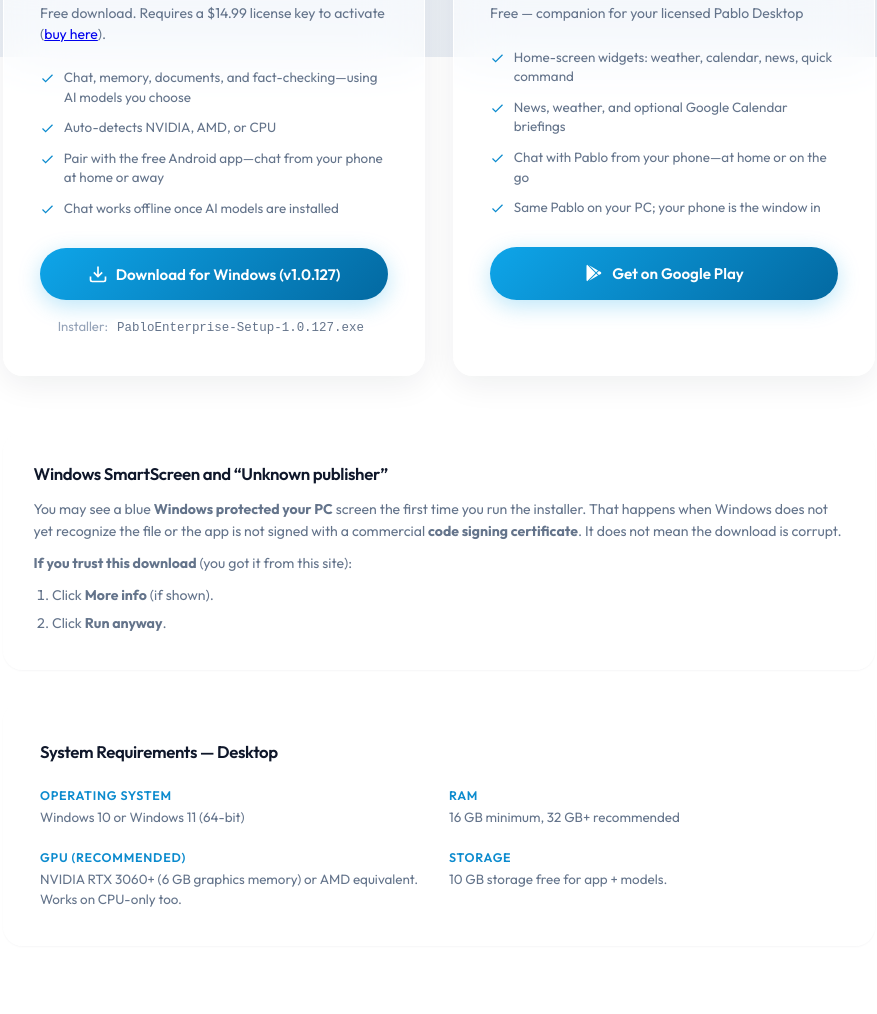
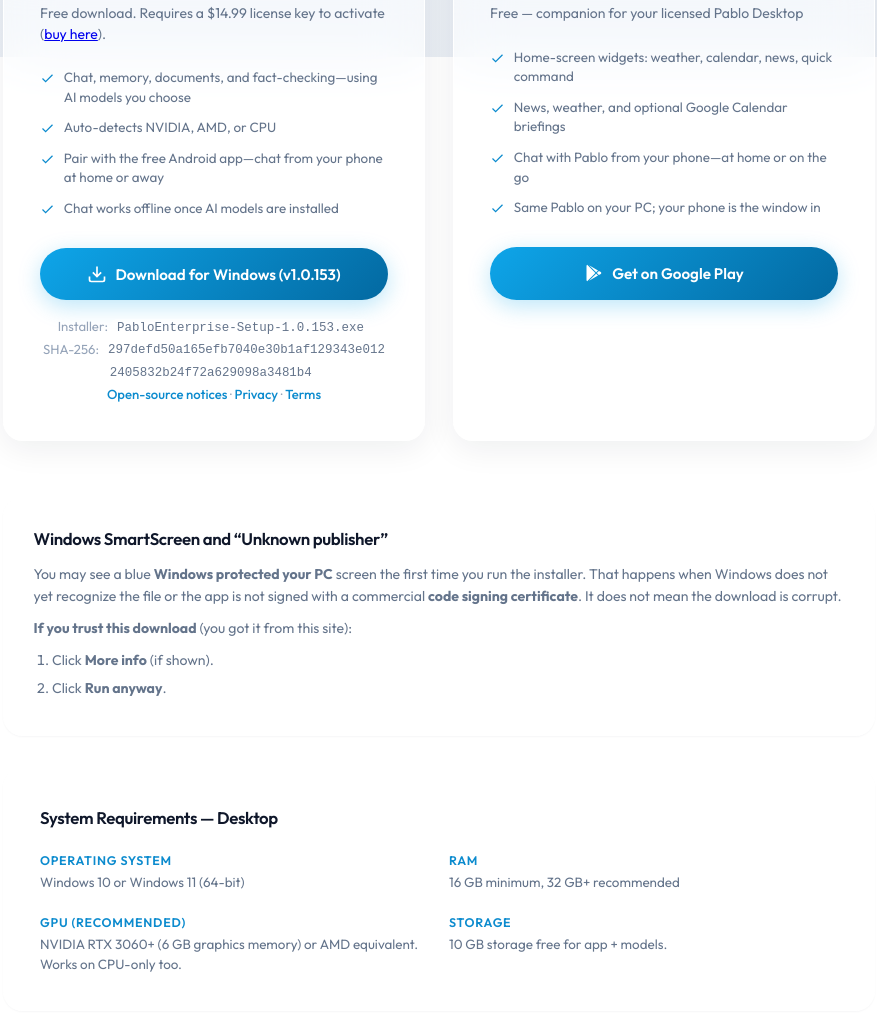
Before and after one commit to SkrimpFisher-spec/pabloofflineai.github.io, a plain HTML site: page downloadpage.html in a window 1280 px wide. Shown: the part 743-1757 px from the top of the page, without its empty margins (201-1078 px from the left). Drawn offline with Linux system fonts and the light colour scheme.

Commit message:
Point the download page at Pablo Desktop 1.0.153.

```diff
--- a/downloadpage.html
+++ b/downloadpage.html
@@ -3,15 +3,15 @@
 <head>
     <meta charset="UTF-8">
     <meta name="viewport" content="width=device-width, initial-scale=1.0">
-    <title>Download Pablo Offline AI — Windows v1.0.127 + Android</title>
-    <meta name="description" content="Download Pablo Desktop v1.0.127 for Windows (free installer). AI chat on your PC—private, no account, no subscription. One-time $14.99 license unlocks the full app; Android companion is free on Google Play.">
+    <title>Download Pablo Offline AI — Windows v1.0.153 + Android</title>
+    <meta name="description" content="Download Pablo Desktop v1.0.153 for Windows (free installer). AI chat on your PC—private, no account, no subscription. One-time $14.99 license unlocks the full app; Android companion is free on Google Play.">
     <meta name="keywords" content="download offline ai, pablo offline ai download, private ai assistant download, local ai windows, offline ai windows">
     <link rel="canonical" href="https://www.pablooffline.com/downloadpage.html">
     <meta name="theme-color" content="#f8fafc">
 
     <!-- Open Graph -->
     <meta property="og:title" content="Download Pablo Offline AI — Windows + Android">
-    <meta property="og:description" content="Download Pablo v1.0.127 for Windows. AI chat on your PC—your words stay on your machine. Free installer; one-time license unlocks the full app. Android companion free on Play.">
+    <meta property="og:description" content="Download Pablo v1.0.153 for Windows. AI chat on your PC—your words stay on your machine. Free installer; one-time license unlocks the full app. Android companion free on Play.">
     <meta property="og:type" content="website">
     <meta property="og:url" content="https://www.pablooffline.com/downloadpage.html">
     <meta property="og:site_name" content="Pablo Offline AI">
@@ -295,13 +295,15 @@
                     </li>
                 </ul>
                 <!-- Pin href to the installer filename for this version. -->
-                <a href="https://github.com/SkrimpFisher-spec/pabloofflineai.github.io/releases/download/V1.0.127/PabloEnterprise-Setup-1.0.127.exe" class="btn btn-primary" download>
+                <a href="https://github.com/SkrimpFisher-spec/pabloofflineai.github.io/releases/download/V1.0.153/PabloEnterprise-Setup-1.0.153.exe" class="btn btn-primary" download>
                     <svg viewBox="0 0 24 24" fill="none" stroke="currentColor" stroke-width="2">
                         <path d="M21 15v4a2 2 0 0 1-2 2H5a2 2 0 0 1-2-2v-4M7 10l5 5 5-5M12 15V3"/>
                     </svg>
-                    Download for Windows (v1.0.127)
+                    Download for Windows (v1.0.153)
                 </a>
-                <p class="version-info" style="margin-top: 1rem;">Installer: <code>PabloEnterprise-Setup-1.0.127.exe</code></p>
+                <p class="version-info" style="margin-top: 1rem;">Installer: <code>PabloEnterprise-Setup-1.0.153.exe</code></p>
+                <p class="version-info">SHA-256: <code style="word-break: break-all;">297defd50a165efb7040e30b1af129343e0122405832b24f72a629098a3481b4</code></p>
+                <p class="version-info"><a href="license.html#open-source">Open-source notices</a> &middot; <a href="privacy.html">Privacy</a> &middot; <a href="terms.html">Terms</a></p>
             </div>
 
             <!-- Android Card -->
```
